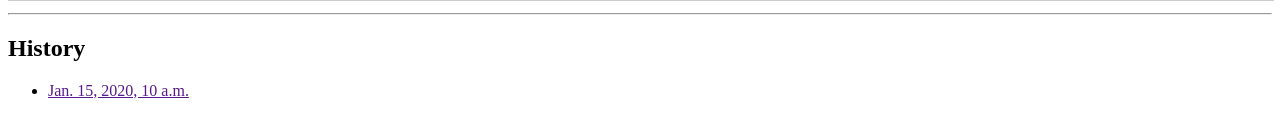
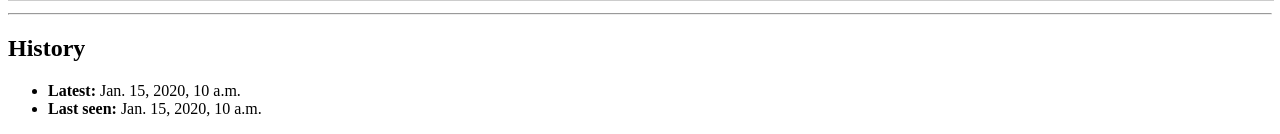
Before and after one commit to apbcode/mntr, a Django app: page /page/1/ in a window 1280 px wide. Shown: the part 770-904 px from the top of the page. Before the commit the page ends 869 px from the top, so only its background shows below. Run offline with Django 5.2, Linux system fonts and the light colour scheme; a user stored in the database is signed in; tables that the repository leaves empty hold one stand-in row (values such as "Sample post"); parts of the project's set-up code (start-up, migrations or seed data) failed here and were passed over.

Commit message:
feat: Implement improved snapshot and diffing logic
This commit introduces a more intelligent snapshot and diffing system.

Key changes:
- A `last_seen_snapshot` field has been added to the `MonitoredPage` model to track the last version a user has reviewed.
- The diff generation logic now compares the latest snapshot with the `last_seen_snapshot`, providing a more relevant comparison.
- The user interface has been enhanced to display information about intermediary snapshots.
- A new view and URL have been created to allow users to view the diffs for intermediary versions without affecting the "last seen" status.

```diff
--- a/mntr_project/monitor/models.py
+++ b/mntr_project/monitor/models.py
@@ -19,6 +19,7 @@ class MonitoredPage(models.Model):
     frequency_unit = models.CharField(max_length=10, choices=FREQUENCY_UNITS)
     last_checked = models.DateTimeField(null=True, blank=True)
     has_changed = models.BooleanField(default=False)
+    last_seen_snapshot = models.ForeignKey('PageSnapshot', on_delete=models.SET_NULL, null=True, blank=True, related_name='+')
     created_at = models.DateTimeField(auto_now_add=True)
 
     def __str__(self):
--- a/mntr_project/monitor/tasks.py
+++ b/mntr_project/monitor/tasks.py
@@ -36,8 +36,9 @@ def check_page(page_id):
                 ))
                 send_notification(page, diff)
         else:
-            # First check, create a snapshot
-            PageSnapshot.objects.create(monitored_page=page, content=current_content)
+            # First check, create the first snapshot and set it as the last seen one.
+            first_snapshot = PageSnapshot.objects.create(monitored_page=page, content=current_content)
+            page.last_seen_snapshot = first_snapshot
 
         page.last_checked = timezone.now()
         page.save()
--- a/mntr_project/monitor/templates/monitor/monitoredpage_detail.html
+++ b/mntr_project/monitor/templates/monitor/monitoredpage_detail.html
@@ -9,21 +9,29 @@
 
     {% if object.has_changed %}
         <h2>Changes:</h2>
+
+        {% if intermediary_snapshots %}
+        <p>
+            There are {{ intermediary_snapshots|length }} intermediary versions between the version you last saw and the latest one.
+        </p>
+        {% endif %}
+
         <iframe src="{% url 'iframe_content' object.pk %}" style="width: 100%; height: 500px; border: 1px solid #ccc;"></iframe>
-    {% elif diff %}
-        <h2>Changes:</h2>
-        {% if is_error %}
-            <p>{{ diff }}</p>
-        {% endif %}
     {% endif %}
 
     <hr>
     <h2>History</h2>
     <ul>
-        {% for snapshot in snapshots %}
-        <li><a href="">{{ snapshot.created_at }}</a></li>
-        {% empty %}
-        <li>No snapshots yet.</li>
+        {% if latest_snapshot %}
+            <li><strong>Latest: </strong> {{ latest_snapshot.created_at }}</li>
+        {% endif %}
+
+        {% for snapshot in intermediary_snapshots %}
+        <li><a href="{% url 'intermediary_snapshot_diff' object.pk snapshot.pk %}">{{ snapshot.created_at }}</a></li>
         {% endfor %}
+
+        {% if base_snapshot %}
+            <li><strong>Last seen: </strong>{{ base_snapshot.created_at }}</li>
+        {% endif %}
     </ul>
 {% endblock %}
--- a/mntr_project/monitor/urls.py
+++ b/mntr_project/monitor/urls.py
@@ -10,6 +10,7 @@ urlpatterns = [
     path('page/<int:pk>/delete/', views.MonitoredPageDeleteView.as_view(), name='monitoredpage_delete'),
     path('page/<int:pk>/check/', views.check_now, name='check_now'),
     path('page/<int:pk>/iframe-content/', views.iframe_content_view, name='iframe_content'),
+    path('page/<int:page_pk>/snapshot/<int:snapshot_pk>/', views.intermediary_snapshot_diff, name='intermediary_snapshot_diff'),
     path('settings/', views.NotificationSettingsUpdateView.as_view(), name='notificationsettings_update'),
     path('login/', auth_views.LoginView.as_view(template_name='monitor/login.html'), name='login'),
     path('logout/', auth_views.LogoutView.as_view(template_name='monitor/logout.html'), name='logout'),
--- a/mntr_project/monitor/views.py
+++ b/mntr_project/monitor/views.py
@@ -49,7 +49,23 @@ class MonitoredPageDetailView(LoginRequiredMixin, DetailView):
 
     def get_context_data(self, **kwargs):
         context = super().get_context_data(**kwargs)
-        context['snapshots'] = self.object.snapshots.order_by('-created_at')
+        page = self.object
+
+        all_snapshots = page.snapshots.order_by('-created_at')
+        latest_snapshot = all_snapshots.first()
+
+        base_snapshot = page.last_seen_snapshot
+
+        intermediary_snapshots = []
+        if base_snapshot and latest_snapshot and base_snapshot != latest_snapshot:
+            intermediary_snapshots = all_snapshots.filter(
+                created_at__gt=base_snapshot.created_at,
+                created_at__lt=latest_snapshot.created_at
+            )
+
+        context['latest_snapshot'] = latest_snapshot
+        context['base_snapshot'] = base_snapshot
+        context['intermediary_snapshots'] = intermediary_snapshots
         return context
 
 class NotificationSettingsUpdateView(LoginRequiredMixin, UpdateView):
@@ -74,23 +90,38 @@ def check_now(request, pk):
 @login_required
 def iframe_content_view(request, pk):
     page = get_object_or_404(MonitoredPage, pk=pk, user=request.user)
-    snapshots = page.snapshots.order_by('-created_at')[:2]
+
+    latest_snapshot = page.snapshots.order_by('-created_at').first()
+    base_snapshot = page.last_seen_snapshot
 
     diff_content = ""
-    if len(snapshots) > 1:
-        # We have at least two snapshots to compare
-        old_content = snapshots[1].content
-        new_content = snapshots[0].content
+    if base_snapshot and latest_snapshot:
+        from .templatetags.monitor_extras import htmldiff
+        diff_content = htmldiff(base_snapshot.content, latest_snapshot.content)
+    elif latest_snapshot:
+        diff_content = latest_snapshot.content
 
-        from .templatetags.monitor_extras import htmldiff
-        diff_content = htmldiff(old_content, new_content)
-    elif len(snapshots) == 1:
-        # Only one snapshot, so no diff to show.
-        # Just show the content.
-        diff_content = snapshots[0].content
-
-    # Mark as seen
+    # Mark the latest snapshot as seen.
+    if latest_snapshot:
+        page.last_seen_snapshot = latest_snapshot
     page.has_changed = False
     page.save()
 
     return render(request, 'monitor/iframe_content.html', {'diff_content': diff_content})
+
+
+@login_required
+def intermediary_snapshot_diff(request, page_pk, snapshot_pk):
+    page = get_object_or_404(MonitoredPage, pk=page_pk, user=request.user)
+
+    intermediary_snapshot = get_object_or_404(page.snapshots, pk=snapshot_pk)
+    base_snapshot = page.last_seen_snapshot
+
+    diff_content = ""
+    if base_snapshot and intermediary_snapshot:
+        from .templatetags.monitor_extras import htmldiff
+        diff_content = htmldiff(base_snapshot.content, intermediary_snapshot.content)
+    elif intermediary_snapshot:
+        diff_content = intermediary_snapshot.content
+
+    return render(request, 'monitor/iframe_content.html', {'diff_content': diff_content})
```
Also changed, not shown: mntr_project/monitor/tests.py (+6 -1 lines), mntr_project/monitor/migrations/0005_monitoredpage_last_seen_snapshot.py (added).
